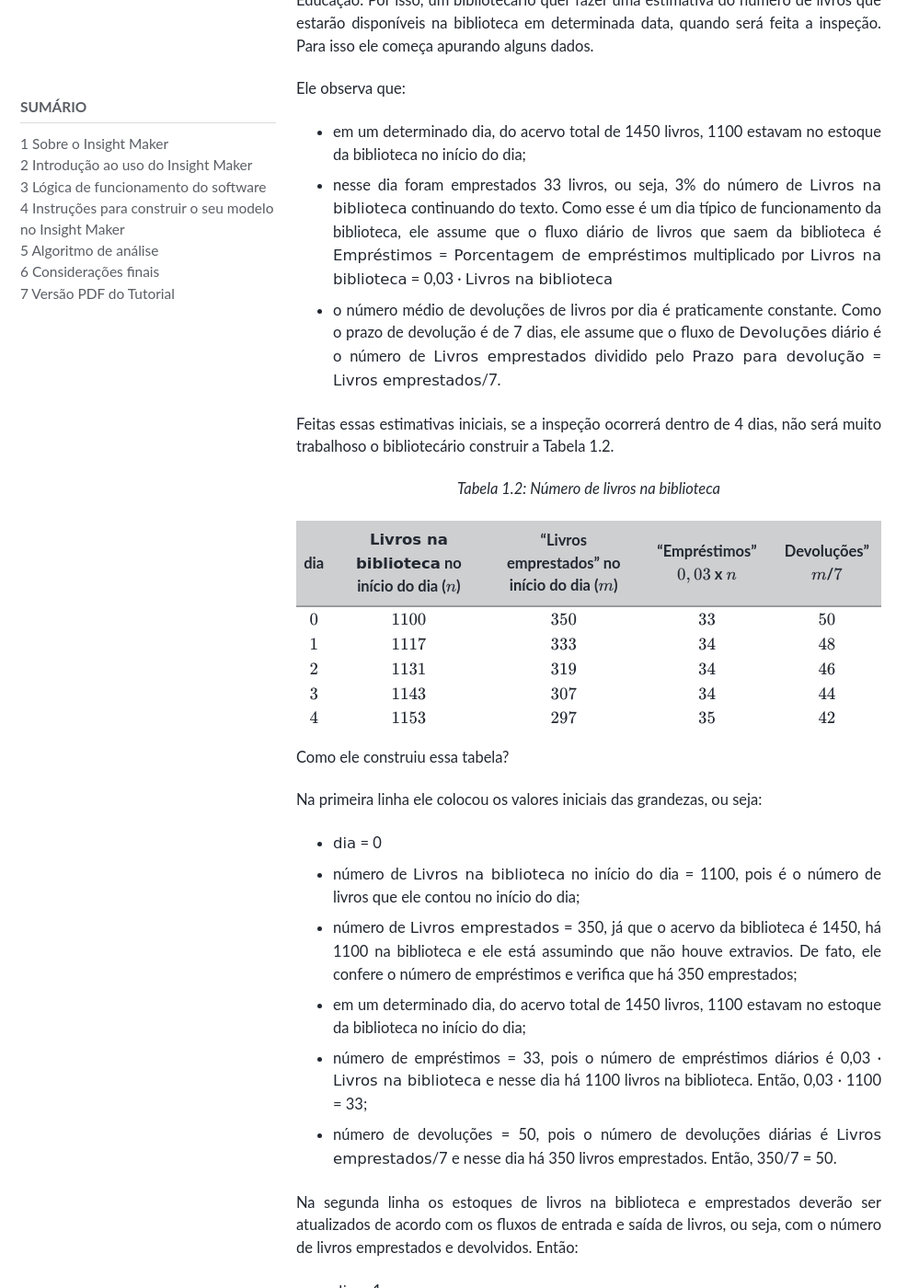
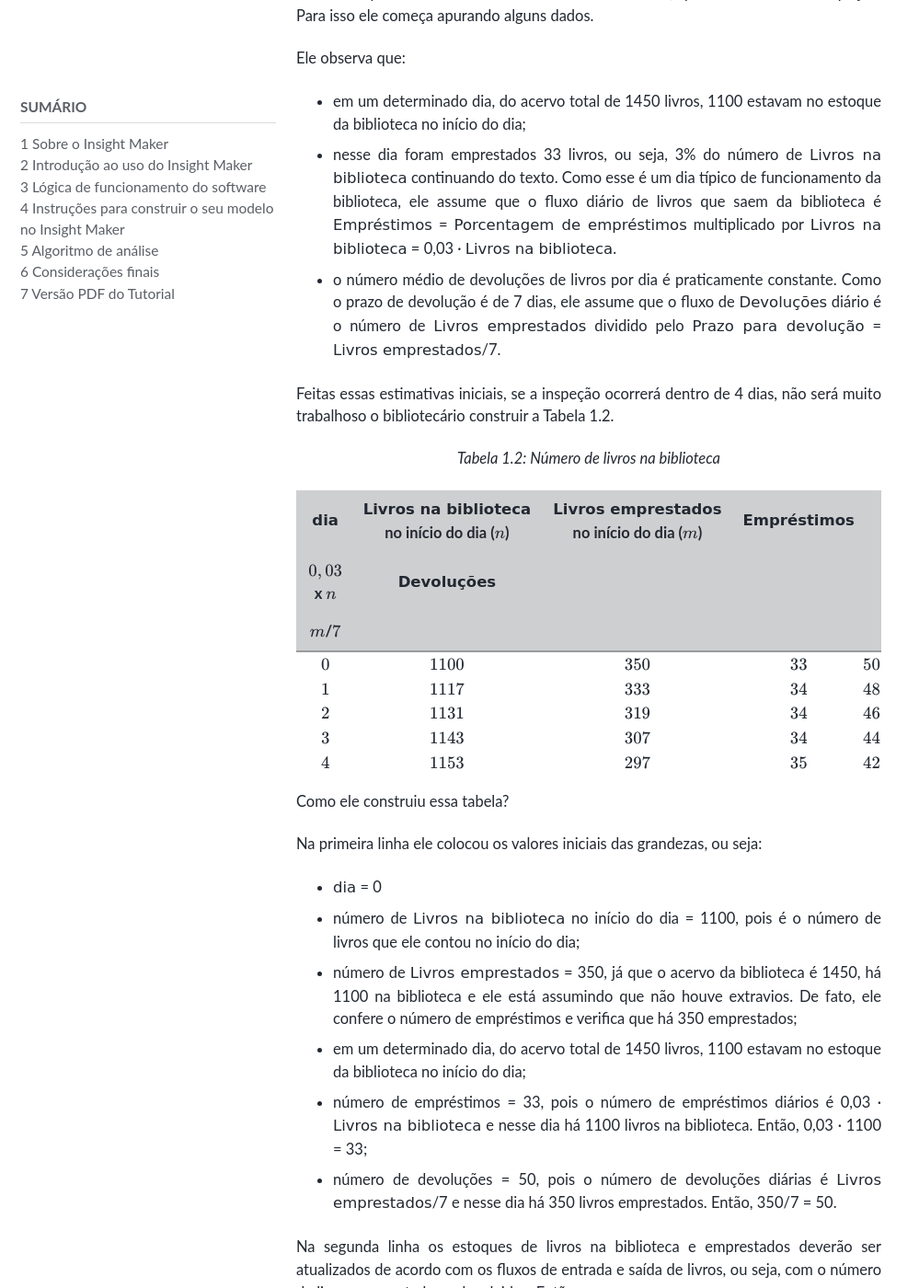
Before and after one commit to milenalauschner/MM, a Jekyll site: the page built from _pages/seção3.md, in a window 1280 px wide and 1400 px high, scrolled down 3209 px. Shown: the whole window at 92% size, without its empty margins (0-999 px from the left). Built offline with Jekyll 4.4.1, drawn with Linux system fonts in a browser that asks for light colours; cached includes are drawn as plain includes; nearby versions of some CDN libraries; some web fonts are replaced; formulas are drawn with MathJax 3; some of the changed text lies outside the part shown.

Commit message:
Update seção3.md

```diff
--- a/_pages/seção3.md
+++ b/_pages/seção3.md
@@ -15,13 +15,6 @@
 mathjax: true
 ---
 # Lógica de funcionamento do software
-
-
-<div class="box">
-  <small><span style="font-family: Comic Sans MS">teste</span> continuando do texto</small>
-  <span></span>
-  <span></span>
-</div>
 
 O _Insight Maker_ usa comandos no idioma inglês. Então, estoque é designado por _stock_ e fluxo por _flow_. Vamos traduzir na primeira vez em que a palavra inglesa for usada e depois usaremos indistintamente em português ou inglês.
 {: .text-justify}
@@ -92,7 +85,7 @@
 
   * em um determinado dia, do acervo total de 1450 livros, 1100 estavam no estoque da biblioteca no início do dia;
   * <div class="box">
-  nesse dia foram emprestados 33 livros, ou seja, 3% do número de <span style="font-family: Comic Sans MS">Livros na biblioteca</span> continuando do texto. Como esse é um dia típico de funcionamento da biblioteca, ele assume que o fluxo diário de livros que saem da biblioteca é <span style="font-family: Comic Sans MS">Empréstimos</span> = <span style="font-family: Comic Sans MS">Porcentagem de empréstimos</span> multiplicado por <span style="font-family: Comic Sans MS">Livros na biblioteca</span> = 0,03 &middot; <span style="font-family: Comic Sans MS">Livros na biblioteca</span>
+  nesse dia foram emprestados 33 livros, ou seja, 3% do número de <span style="font-family: Comic Sans MS">Livros na biblioteca</span> continuando do texto. Como esse é um dia típico de funcionamento da biblioteca, ele assume que o fluxo diário de livros que saem da biblioteca é <span style="font-family: Comic Sans MS">Empréstimos</span> = <span style="font-family: Comic Sans MS">Porcentagem de empréstimos</span> multiplicado por <span style="font-family: Comic Sans MS">Livros na biblioteca</span> = 0,03 &middot; <span style="font-family: Comic Sans MS">Livros na biblioteca</span>.
     </div>
   * <div class="box">
   o número médio de devoluções de livros por dia é praticamente constante. Como o prazo de devolução é de 7 dias, ele assume que o fluxo de <span style="font-family: Comic Sans MS">Devoluções</span> diário é o número de <span style="font-family: Comic Sans MS">Livros emprestados</span> dividido pelo <span style="font-family: Comic Sans MS">Prazo para devolução</span> = <span style="font-family: Comic Sans MS">Livros emprestados</span>/7.
@@ -105,7 +98,9 @@
 *Tabela 1.2: Número de livros na biblioteca*
 {: .text-center}
 
-| dia| <span style="font-family: Comic Sans MS">Livros na biblioteca</span> no início do dia ($$n$$) | "Livros emprestados" no início do dia ($$m$$)|"Empréstimos" $$0,03$$ x $$n$$|Devoluções" $$m$$/$$7$$|
+|<span style="font-family: Comic Sans MS">dia</span>| <span style="font-family: Comic Sans MS">Livros na biblioteca</span> no início do dia ($$n$$) | <span style="font-family: Comic Sans MS">Livros emprestados</span> no início do dia ($$m$$)|<span style="font-family: Comic Sans MS">Empréstimos</span>
+ $$0,03$$ x $$n$$|<span style="font-family: Comic Sans MS">Devoluções</span>
+ $$m$$/$$7$$|
 |:----:  |           :----:             |           :----:           |     :----:     |     :----:       |
 | $$0$$  |         $$1100$$             |           $$350$$          |     $$33$$     |     $$50$$       |
 | $$1$$  |         $$1117$$             |           $$333$$          |     $$34$$     |     $$48$$       |
@@ -151,7 +146,7 @@
 
 <div class="box">
 <small><span style="font-family: Comic Sans MS">Livros na biblioteca</span> (<span style="font-family: Comic Sans MS">dia</span> = 1) = <br />
-<span style="font-family: Comic Sans MS">Livros na biblioteca</span>  (<span style="font-family: Comic Sans MS">dia</span> = 0) - <span style="font-family: Comic Sans MS">Empréstimos</span> (<span style="font-family: Comic Sans MS">dia</span> = 0) + <span style="font-family: Comic Sans MS">Devoluções</span>
+= <span style="font-family: Comic Sans MS">Livros na biblioteca</span>  (<span style="font-family: Comic Sans MS">dia</span> = 0) - <span style="font-family: Comic Sans MS">Empréstimos</span> (<span style="font-family: Comic Sans MS">dia</span> = 0) + <span style="font-family: Comic Sans MS">Devoluções</span>
  (<span style="font-family: Comic Sans MS">dia</span> = 0);</small>
 </div>
 {: .text-center}
@@ -166,7 +161,7 @@
 <small><span style="font-family: Comic Sans MS">Livros emprestados</span>
 (<span style="font-family: Comic Sans MS">dia</span>
  = 1) =<br />
-<span style="font-family: Comic Sans MS">Livros emprestados</span>
+= <span style="font-family: Comic Sans MS">Livros emprestados</span>
  (<span style="font-family: Comic Sans MS">dia</span>
  = 0) + <span style="font-family: Comic Sans MS">Empréstimos</span> (<span style="font-family: Comic Sans MS">dia</span>
  = 0) - <span style="font-family: Comic Sans MS">Devoluções</span> (<span style="font-family: Comic Sans MS">dia</span>
@@ -181,7 +176,8 @@
 
 <div class="box">
 <small><span style="font-family: Comic Sans MS">Empréstimos</span> (<span style="font-family: Comic Sans MS">dia</span>
- = 1) = <span style="font-family: Comic Sans MS">Porcentagem de empréstimos</span> &middot; <span style="font-family: Comic Sans MS">Livros na biblioteca</span> (<span style="font-family: Comic Sans MS">dia</span>
+ = 1) = <br />
+ = <span style="font-family: Comic Sans MS">Porcentagem de empréstimos</span> &middot; <span style="font-family: Comic Sans MS">Livros na biblioteca</span> (<span style="font-family: Comic Sans MS">dia</span>
  = 1);</small>
 </div>
 {: .text-center}
@@ -196,7 +192,7 @@
  (<span style="font-family: Comic Sans MS">dia</span>
  = 1) = <span style="font-family: Comic Sans MS">Livros emprestados</span>
 (<span style="font-family: Comic Sans MS">dia</span>
- = 1)/<span style="font-family: Comic Sans MS">Prazo para devolução</span>.</small>
+ = 1)/<span style="font-family: Comic Sans MS">Prazo para devolução</span>.</small><br />
 </div>
 {: .text-center}
 
@@ -215,10 +211,10 @@
 <div class="box">
 <small> <span style="font-family: Comic Sans MS">Livros na biblioteca</span> (<span style="font-family: Comic Sans MS">dia</span>
  = n+1) =<br />
-<span style="font-family: Comic Sans MS">Livros na biblioteca</span> (<span style="font-family: Comic Sans MS">dia</span>
+= <span style="font-family: Comic Sans MS">Livros na biblioteca</span> (<span style="font-family: Comic Sans MS">dia</span>
  = n) - <span style="font-family: Comic Sans MS">Empréstimos</span> (<span style="font-family: Comic Sans MS">dia</span>
  = n) + <span style="font-family: Comic Sans MS">Devoluções</span> (<span style="font-family: Comic Sans MS">dia</span>
- = n).</small>
+ = n).</small><br />
 </div>
 {: .text-center}
 
@@ -227,10 +223,10 @@
 <div class="box">
 <small> <span style="font-family: Comic Sans MS">Livros emprestados</span>(<span style="font-family: Comic Sans MS">dia</span>
  = n+1) =<br />
-<span style="font-family: Comic Sans MS">Livros emprestados</span> (<span style="font-family: Comic Sans MS">dia</span>
+= <span style="font-family: Comic Sans MS">Livros emprestados</span> (<span style="font-family: Comic Sans MS">dia</span>
  = n) + <span style="font-family: Comic Sans MS">Empréstimos</span> (<span style="font-family: Comic Sans MS">dia</span>
  = n) - <span style="font-family: Comic Sans MS">Devoluções</span> (<span style="font-family: Comic Sans MS">dia</span>
- = n).</small>
+ = n).</small><br />
 </div>
 {: .text-center}
 
@@ -250,7 +246,7 @@
 
 <div class="box">
 <small>Em síntese as respostas produzidas pelo bibliotecário são: o número de <span style="font-family: Comic Sans MS">Livros na biblioteca</span> no quarto dia é 1153 e o porcentual de <span style="font-family: Comic Sans MS">Livros emprestados</span>
- é 297 &middot; 100%/1450, ou seja, aproximadamente 20%.</small>
+ é 297 &middot; 100%/1450, ou seja, aproximadamente 20%.</small><br />
 </div>
 {: .text-justify}
 
```
